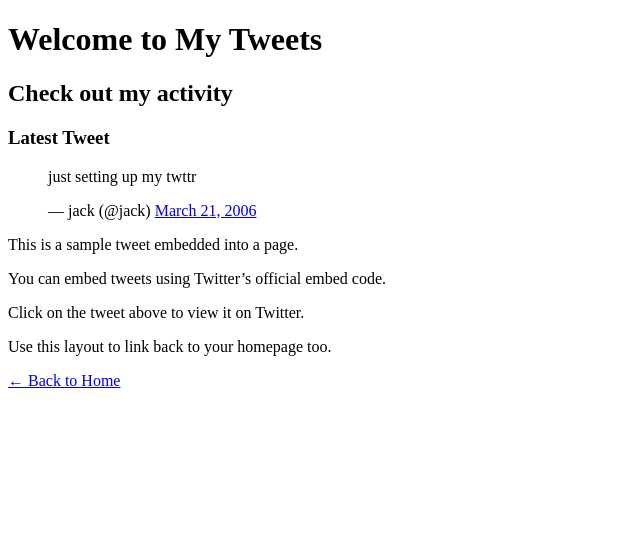
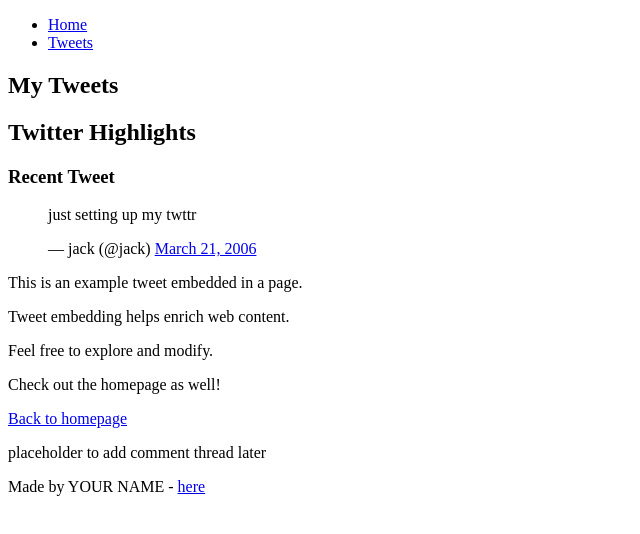
Before and after one commit to hawig12/My_First_Portfolio, a plain HTML site: page html_basic/tweets.html in a window 1280 px wide. Shown: the whole page, without its empty margins (0-640 px from the left). Drawn offline with Linux system fonts and the light colour scheme.

Commit message:
Update tweets.html

```diff
--- a/html_basic/tweets.html
+++ b/html_basic/tweets.html
@@ -6,11 +6,19 @@
 </head>
 <body>
 
-  <h1>Welcome to My Tweets</h1>
-  <h2>Check out my activity</h2>
-  <h3>Latest Tweet</h3>
+  <header>
+    <ul>
+      <li><a href="index.html">Home</a></li>
+      <li><a href="tweets.html">Tweets</a></li>
+    </ul>
+  </header>
 
-  <!-- Embedded Tweet (using Jack Dorsey's famous tweet) -->
+  <main>
+    <article>
+      <h1>My Tweets</h1>
+      <h2>Twitter Highlights</h2>
+      <h3>Recent Tweet</h3>
+
       <blockquote class="twitter-tweet">
         <p lang="en" dir="ltr">just setting up my twttr</p>
         &mdash; jack (@jack)
@@ -18,14 +26,21 @@
       </blockquote>
       <script async src="https://platform.twitter.com/widgets.js" charset="utf-8"></script>
 
-  <!-- Paragraphs for structure -->
-  <p>This is a sample tweet embedded into a page.</p>
-  <p>You can embed tweets using Twitter’s official embed code.</p>
-  <p>Click on the tweet above to view it on Twitter.</p>
-  <p>Use this layout to link back to your homepage too.</p>
+      <p>This is an example tweet embedded in a page.</p>
+      <p>Tweet embedding helps enrich web content.</p>
+      <p>Feel free to explore and modify.</p>
+      <p>Check out the homepage as well!</p>
 
-  <!-- Link back to index.html -->
-  <p><a href="index.html">← Back to Home</a></p>
+      <a href="index.html">Back to homepage</a>
+    </article>
+    <aside>
+      <p>placeholder to add comment thread later</p>
+    </aside>
+  </main>
+
+  <footer>
+    <p>Made by YOUR NAME - <a href="https://your-link.com" target="_blank">here</a></p>
+  </footer>
 
 </body>
 </html>
```
Lines whose indentation alone changed are shown as unchanged.
